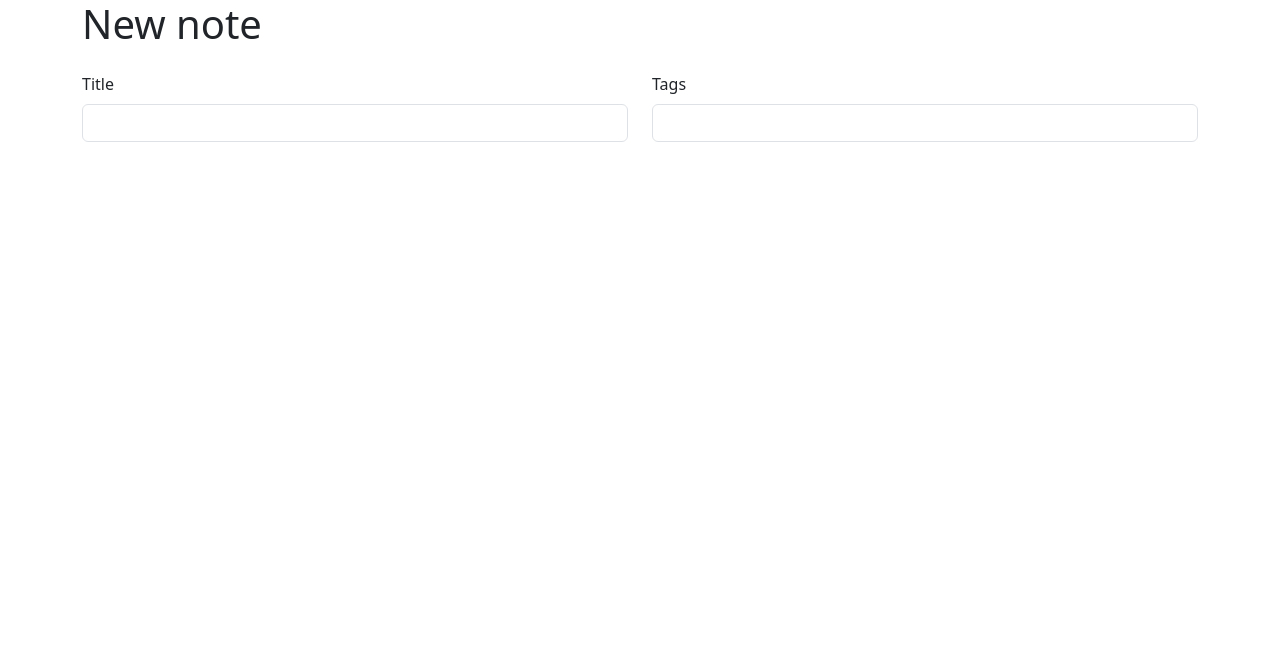
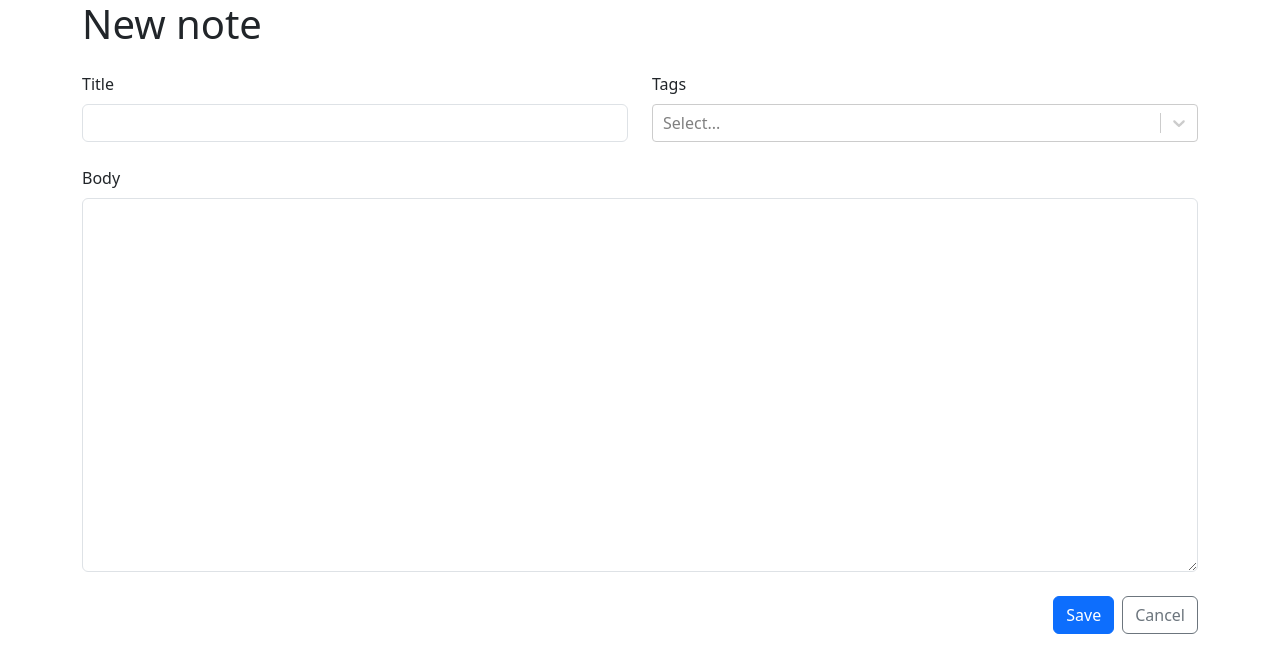
Before and after one commit to alexnyebuchan/advanced-notes, a React (Vite) app: page /new in a window 1280 px wide. Shown: the top 672 px of the page. Built offline with nearby package versions, Linux system fonts and the light colour scheme.

Commit message:
added form and refs

```diff
--- a/src/NoteForm.tsx
+++ b/src/NoteForm.tsx
@@ -1,6 +1,13 @@
-import { Col, Form, Row, Stack } from "react-bootstrap"
+import { useRef } from "react"
+import { Button, Col, Form, Row, Stack } from "react-bootstrap"
+import { Link } from "react-router-dom"
+import CreateableReactSelect from "react-select/creatable"
 
 const NoteForm = () => {
+const titleRef = useRef<HTMLInputElement>(null)
+const markdownRef = useRef<HTMLTextAreaElement>(null)
+
+
   return (
     <Form>
         <Stack gap={4}>
@@ -10,7 +17,7 @@
                     <Form.Label>
                         Title
                     </Form.Label>
-                    <Form.Control required />
+                    <Form.Control required ref={titleRef}/>
                 </Form.Group>
                 </Col>
                 <Col>
@@ -18,10 +25,22 @@
                     <Form.Label>
                         Tags
                     </Form.Label>
-                    <Form.Control required />
+                    <CreateableReactSelect isMulti />
                 </Form.Group>
                 </Col>
             </Row>
+            <Form.Group controlId="markdown">
+                <Form.Label>
+                    Body
+                </Form.Label>
+                <Form.Control required as="textarea" rows={15} ref={markdownRef} />
+                </Form.Group>
+                <Stack direction="horizontal" gap={2} className="justify-content-end">
+                    <Button type="submit" variant="primary">Save</Button>
+                    <Link to="..">
+                        <Button type="button" variant="outline-secondary">Cancel</Button>
+                    </Link>
+                </Stack>
         </Stack>
     </Form>
   )
```
